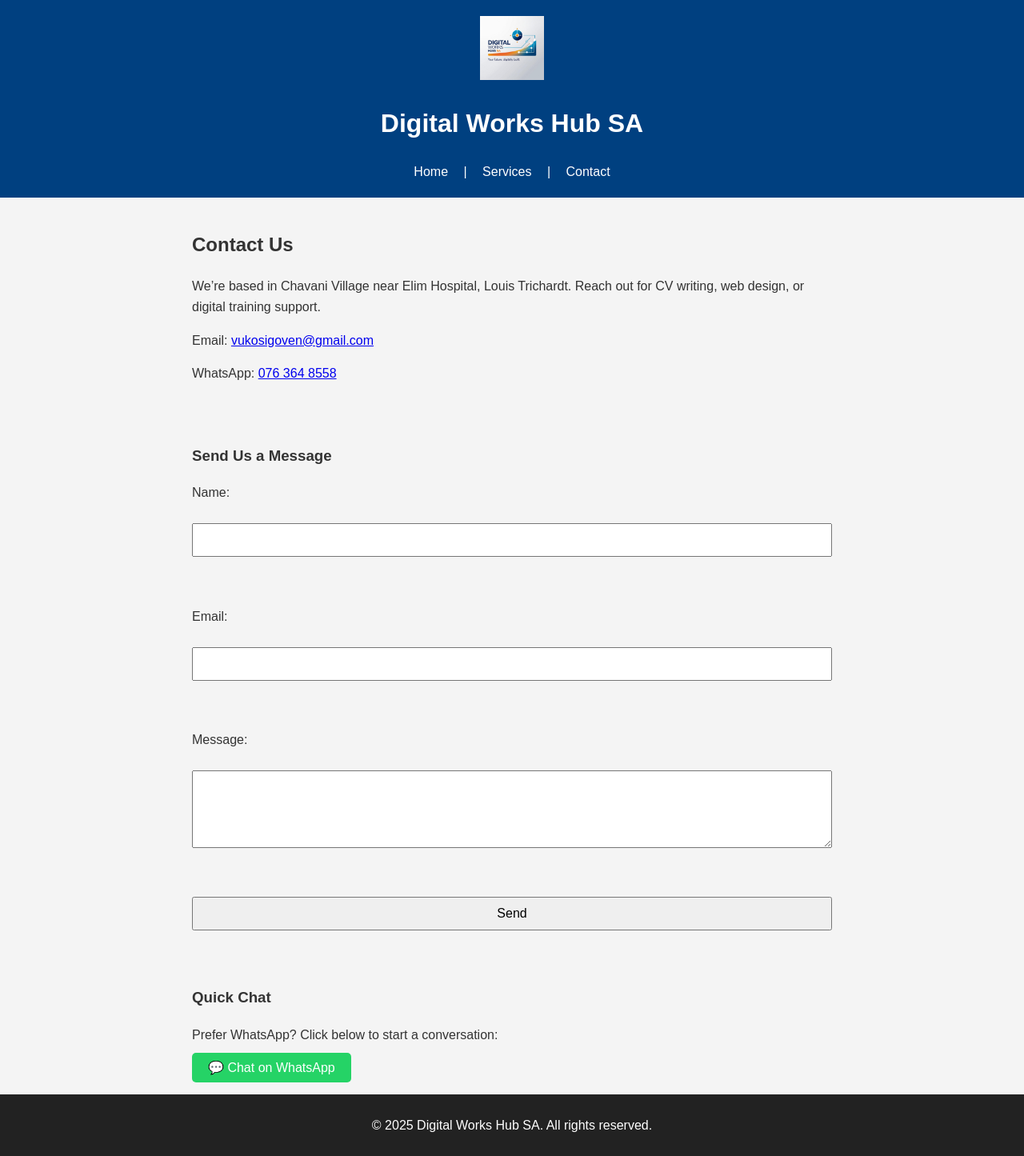
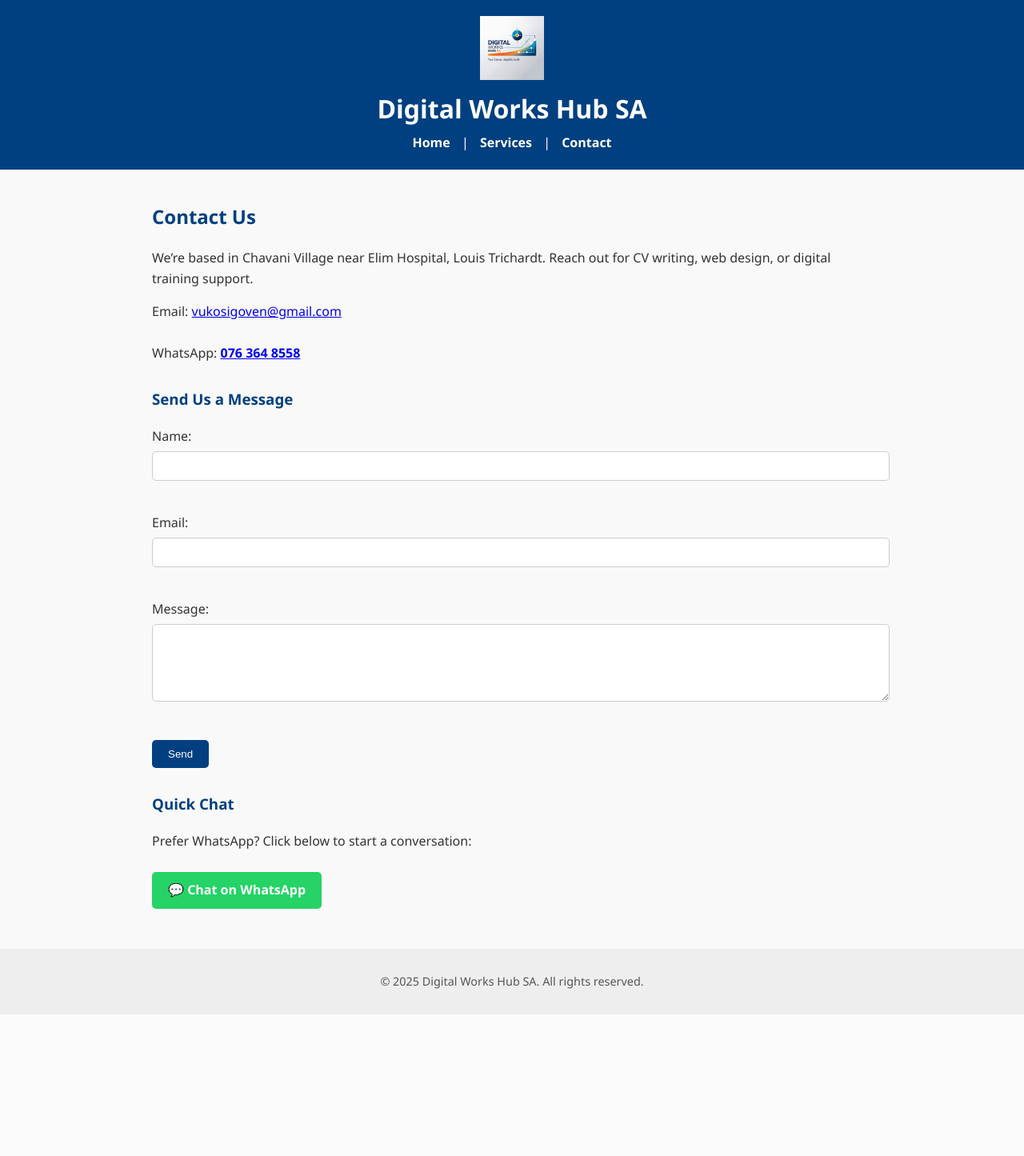
Before and after one commit to vukosigoven/digital-works-hub, a PHP site: page /contact.html in a window 1280 px wide. Shown: the whole page at 80% size. After the commit the page ends 1268 px from the top, so only its background shows below. Run offline with PHP 8.4, Linux system fonts and the light colour scheme.

Commit message:
Add files via upload

```diff
--- a/styles.css
+++ b/styles.css
@@ -1,12 +1,13 @@
+/* Reset and base styles */
 body {
-  font-family: Arial, sans-serif;
   margin: 0;
-  padding: 0;
+  font-family: 'Segoe UI', Tahoma, Geneva, Verdana, sans-serif;
+  background-color: #f9f9f9;
+  color: #333;
   line-height: 1.6;
-  background-color: #f4f4f4;
-  color: #333;
 }
 
+/* Header styles */
 header {
   background-color: #004080;
   color: white;
@@ -14,46 +15,83 @@ header {
   text-align: center;
 }
 
-nav a {
-  margin: 0 15px;
-  color: white;
-  text-decoration: none;
+header img {
+  vertical-align: middle;
 }
 
-.hero {
-  background-color: #e0e0e0;
-  padding: 40px;
-  text-align: center;
+header h1 {
+  margin: 10px 0 5px;
+  font-size: 2em;
+}
+
+nav a {
+  color: #fff;
+  text-decoration: none;
+  margin: 0 10px;
+  font-weight: bold;
+}
+
+nav a:hover {
+  text-decoration: underline;
+}
+
+/* Main content */
+main {
+  padding: 20px;
+  max-width: 900px;
+  margin: auto;
 }
 
 section {
-  padding: 20px;
-  max-width: 800px;
-  margin: auto;
+  margin-bottom: 30px;
 }
 
-form {
-  display: flex;
-  flex-direction: column;
+h2, h3 {
+  color: #004080;
 }
 
-form input, form textarea {
-  margin-bottom: 10px;
-  padding: 10px;
-  font-size: 1em;
+ul {
+  list-style-type: disc;
+  padding-left: 20px;
 }
 
-button {
+/* Form styles */
+form input[type="text"],
+form input[type="email"],
+form textarea {
+  width: 100%;
+  padding: 10px;
+  margin-top: 5px;
+  margin-bottom: 15px;
+  border: 1px solid #ccc;
+  border-radius: 5px;
+}
+
+form input[type="submit"] {
   background-color: #004080;
   color: white;
   border: none;
-  padding: 10px;
+  padding: 10px 20px;
   cursor: pointer;
+  border-radius: 5px;
 }
 
+form input[type="submit"]:hover {
+  background-color: #003366;
+}
+
+/* WhatsApp button */
+a[href*="wa.me"] {
+  display: inline-block;
+  margin-top: 10px;
+  font-weight: bold;
+}
+
+/* Footer styles */
 footer {
-  background-color: #222;
-  color: white;
+  background-color: #eee;
   text-align: center;
-  padding: 10px;
+  padding: 15px;
+  font-size: 0.9em;
+  color: #555;
 }
```
